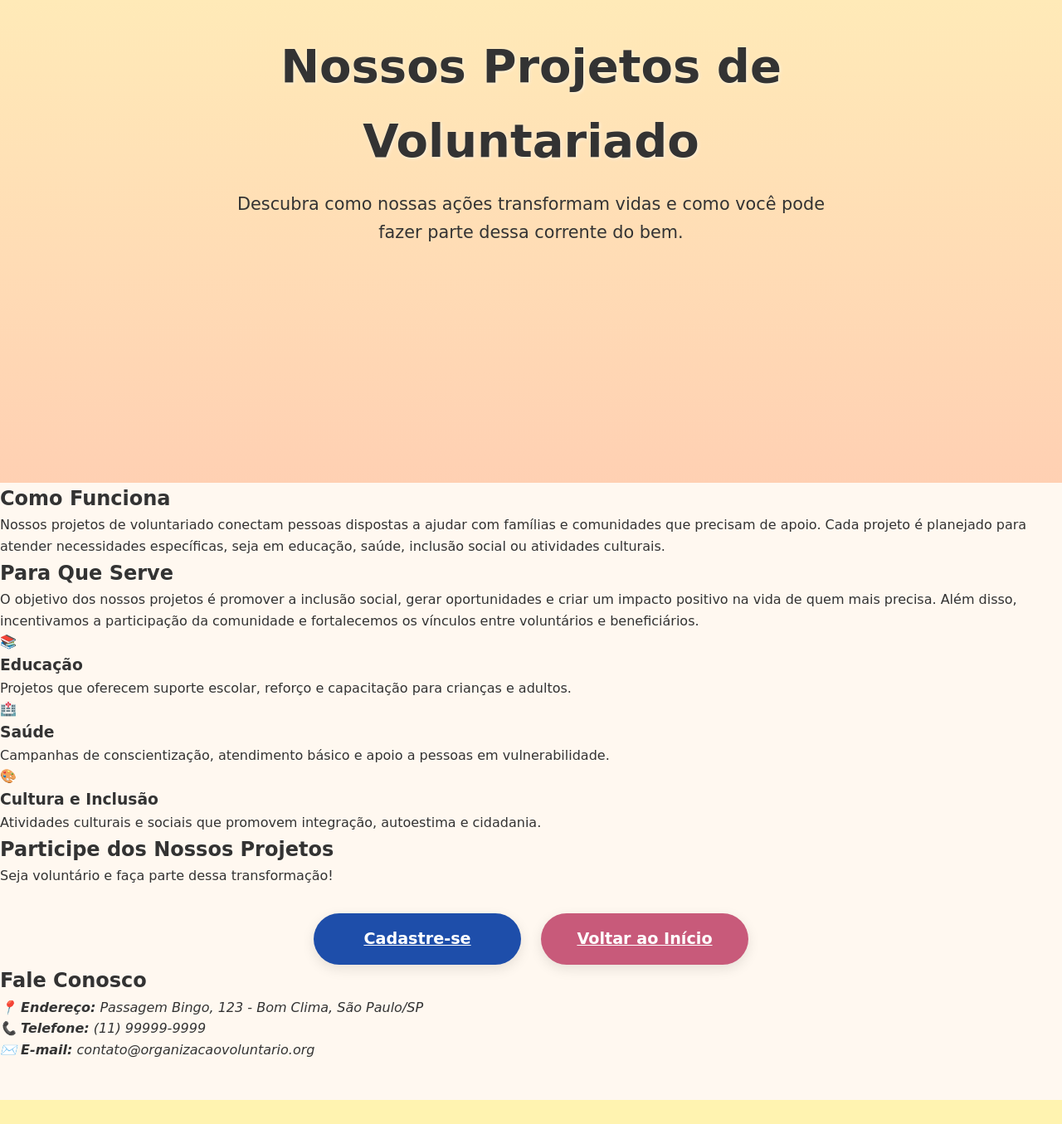
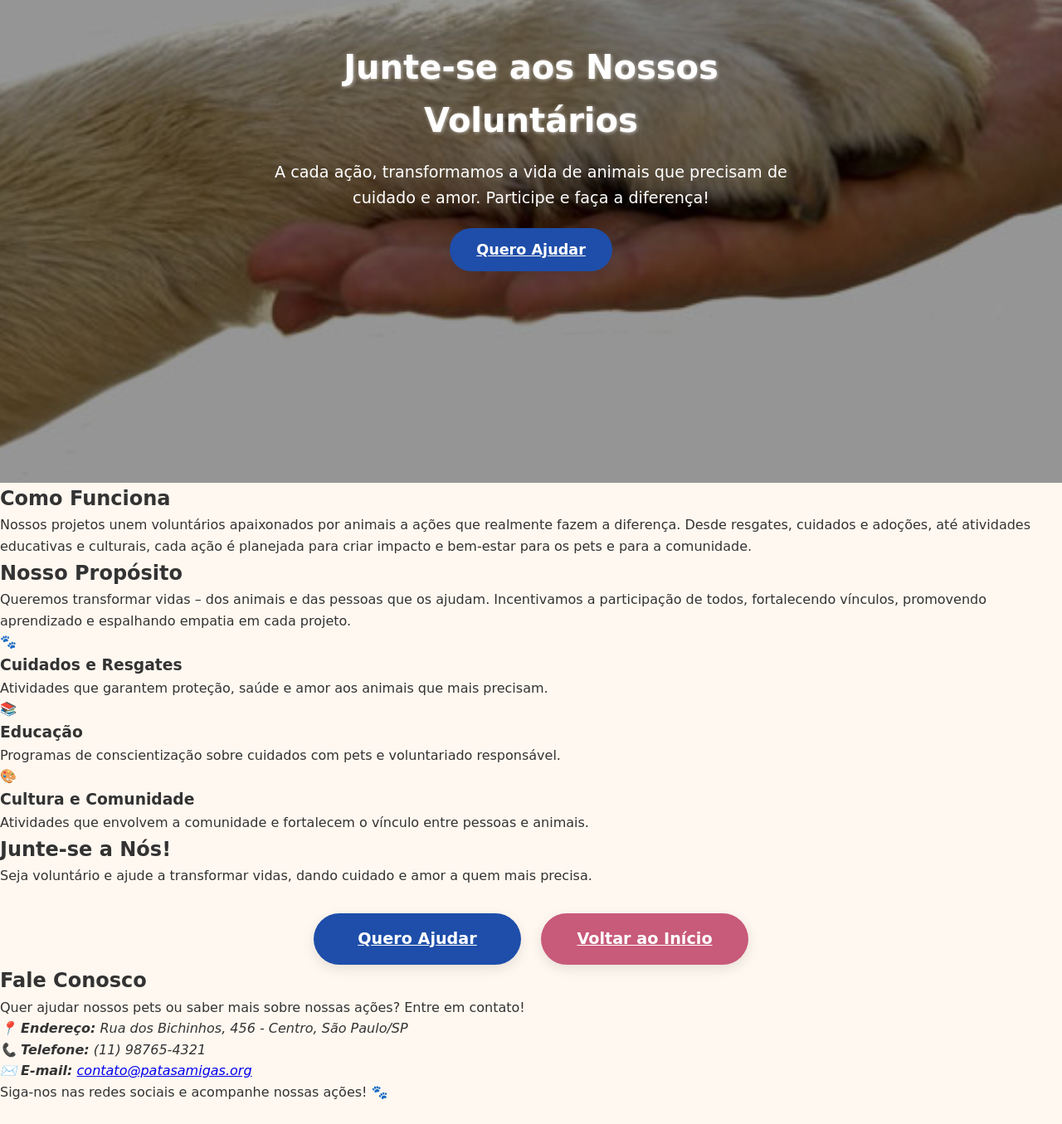
Before and after one commit to Yumizak/AulaDeProgramacaoWebPatasAmigas-main, a plain HTML site: page projeto.html in a window 1280 px wide. Shown: the part 288-1643 px from the top of the page at 83% size. Drawn offline with Linux system fonts and the light colour scheme.

Commit message:
Projeto Patas Amigas

```diff
--- a/projeto.html
+++ b/projeto.html
@@ -20,36 +20,39 @@
     </header>
 
     <!-- Hero Section -->
-    <section class="hero">
-        <div class="hero-content">
-            <h1>Nossos Projetos de Voluntariado</h1>
-            <p>Descubra como nossas ações transformam vidas e como você pode fazer parte dessa corrente do bem.</p>
+<section class="hero" style="background: url('imagem/Imagem4.jpg') center/cover no-repeat; color: #fff; padding: 6rem 2rem; text-align: center; position: relative;">
+    <div class="overlay" style="position:absolute; top:0; left:0; width:100%; height:100%; background: rgba(0,0,0,0.4);"></div>
+    <div class="hero-content" style="position: relative; z-index:1; max-width:700px; margin:0 auto;">
+        <h1 style="font-size: 2.5rem; margin-bottom:1rem;">Junte-se aos Nossos Voluntários</h1>
+        <p style="font-size:1.2rem; margin-bottom:2rem;">A cada ação, transformamos a vida de animais que precisam de cuidado e amor. Participe e faça a diferença!</p>
+        <a href="cadastro.html" class="btn-primary" style="padding:1rem 2rem; font-size:1.1rem;">Quero Ajudar</a>
     </div>
 </section>
+
 
     <!-- Sobre o Projeto -->
 <section class="about">
     <h2>Como Funciona</h2>
-        <p>Nossos projetos de voluntariado conectam pessoas dispostas a ajudar com famílias e comunidades que precisam de apoio. Cada projeto é planejado para atender necessidades específicas, seja em educação, saúde, inclusão social ou atividades culturais.</p>
+    <p>Nossos projetos unem voluntários apaixonados por animais a ações que realmente fazem a diferença. Desde resgates, cuidados e adoções, até atividades educativas e culturais, cada ação é planejada para criar impacto e bem-estar para os pets e para a comunidade.</p>
 
-        <h2>Para Que Serve</h2>
-        <p>O objetivo dos nossos projetos é promover a inclusão social, gerar oportunidades e criar um impacto positivo na vida de quem mais precisa. Além disso, incentivamos a participação da comunidade e fortalecemos os vínculos entre voluntários e beneficiários.</p>
+    <h2>Nosso Propósito</h2>
+    <p>Queremos transformar vidas – dos animais e das pessoas que os ajudam. Incentivamos a participação de todos, fortalecendo vínculos, promovendo aprendizado e espalhando empatia em cada projeto.</p>
 
     <div class="impact-cards">
         <div class="card">
+            <div class="card-icon">🐾</div>
+            <h3>Cuidados e Resgates</h3>
+            <p>Atividades que garantem proteção, saúde e amor aos animais que mais precisam.</p>
+        </div>
+        <div class="card">
             <div class="card-icon">📚</div>
             <h3>Educação</h3>
-                <p>Projetos que oferecem suporte escolar, reforço e capacitação para crianças e adultos.</p>
-            </div>
-            <div class="card">
-                <div class="card-icon">🏥</div>
-                <h3>Saúde</h3>
-                <p>Campanhas de conscientização, atendimento básico e apoio a pessoas em vulnerabilidade.</p>
+            <p>Programas de conscientização sobre cuidados com pets e voluntariado responsável.</p>
         </div>
         <div class="card">
             <div class="card-icon">🎨</div>
-                <h3>Cultura e Inclusão</h3>
-                <p>Atividades culturais e sociais que promovem integração, autoestima e cidadania.</p>
+            <h3>Cultura e Comunidade</h3>
+            <p>Atividades que envolvem a comunidade e fortalecem o vínculo entre pessoas e animais.</p>
         </div>
     </div>
 </section>
@@ -57,24 +60,28 @@
 <!-- Call to Action -->
 <section class="cta">
     <div class="cta-content">
-            <h2>Participe dos Nossos Projetos</h2>
-            <p>Seja voluntário e faça parte dessa transformação!</p>
+        <h2>Junte-se a Nós!</h2>
+        <p>Seja voluntário e ajude a transformar vidas, dando cuidado e amor a quem mais precisa.</p>
         <div class="cta-buttons">
-                <a href="cadastro.html" class="btn-primary">Cadastre-se</a>
+            <a href="cadastro.html" class="btn-primary">Quero Ajudar</a>
             <a href="index.html" class="btn-secondary">Voltar ao Início</a>
         </div>
     </div>
 </section>
 
+
     <!-- Contato -->
 <section class="contact">
     <h2>Fale Conosco</h2>
+    <p>Quer ajudar nossos pets ou saber mais sobre nossas ações? Entre em contato!</p>
     <address>
-            <p>📍 <strong>Endereço:</strong> Passagem Bingo, 123 - Bom Clima, São Paulo/SP</p>
-            <p>📞 <strong>Telefone:</strong> (11) 99999-9999</p>
-            <p>✉️ <strong>E-mail:</strong> contato@organizacaovoluntario.org</p>
+        <p>📍 <strong>Endereço:</strong> Rua dos Bichinhos, 456 - Centro, São Paulo/SP</p>
+        <p>📞 <strong>Telefone:</strong> (11) 98765-4321</p>
+        <p>✉️ <strong>E-mail:</strong> <a href="mailto:contato@patasamigas.org">contato@patasamigas.org</a></p>
     </address>
+    <p>Siga-nos nas redes sociais e acompanhe nossas ações! 🐾</p>
 </section>
+
 
     <!-- Footer -->
     <footer>
```
Also changed, not shown: cadastro.html (+7 -6 lines), index.html (+35 -18 lines), imagem/Imagem5.jpeg (added), style.css (line endings or trailing spaces). Lines whose indentation alone changed are shown as unchanged.
